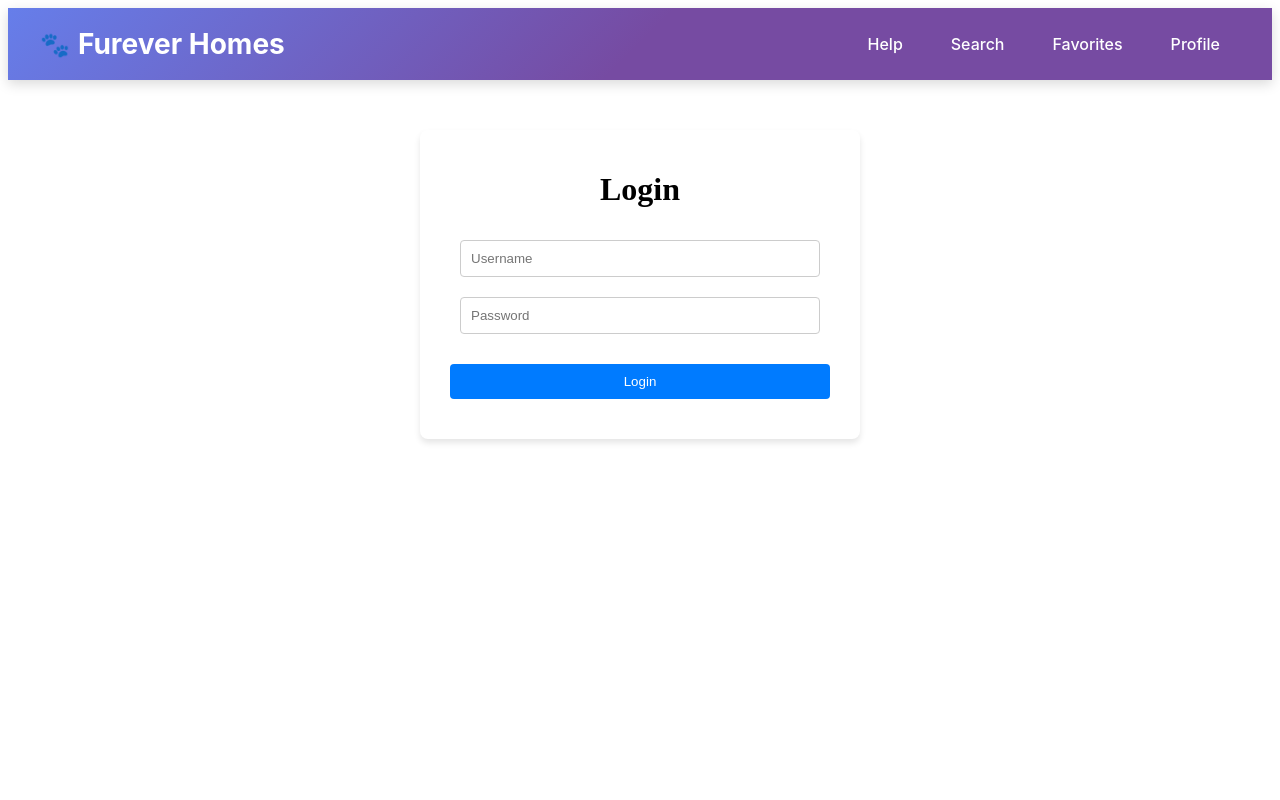
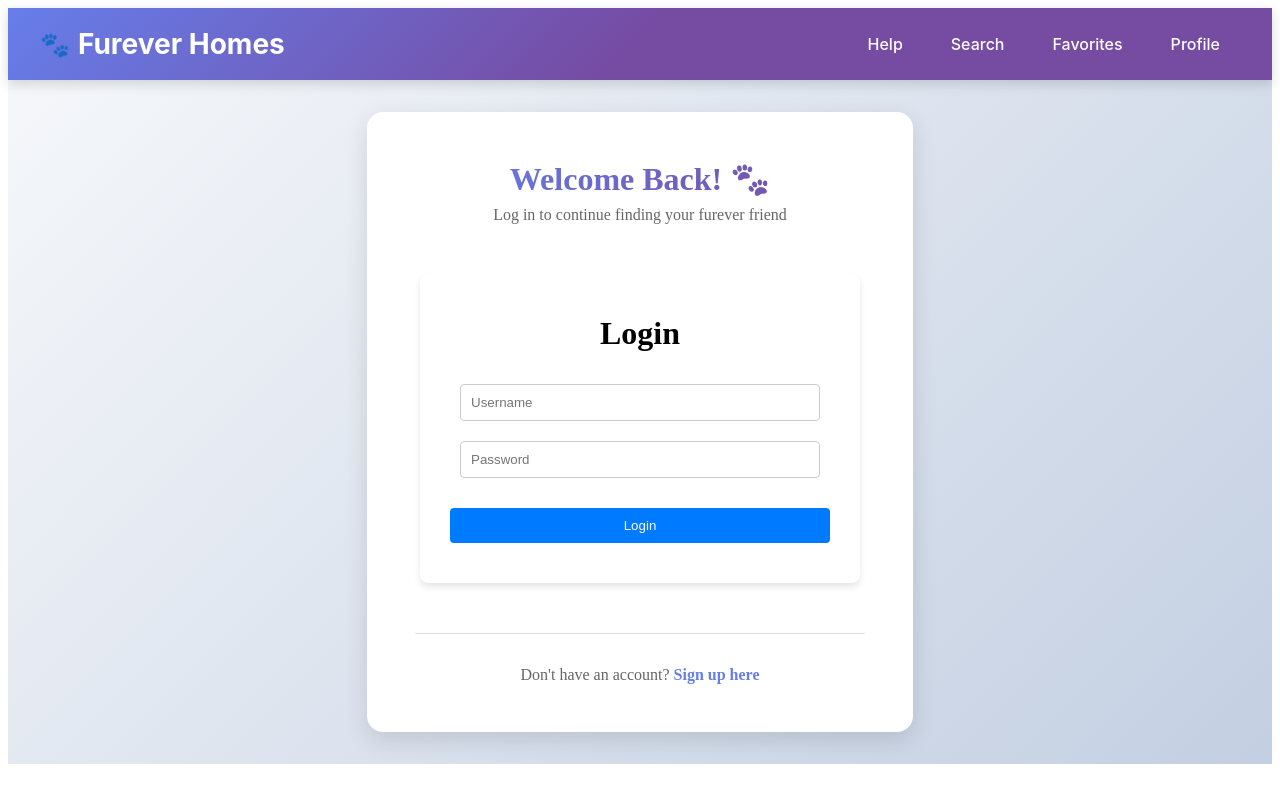
Before and after one commit to kendallacoleman/FureverHomes, a React (Vite) app in the folder frontend/: page /login in a window 1280 px wide. Built offline with nearby package versions, Linux system fonts and the light colour scheme; no server answers.

Commit message:
added buttons so that people can register from log in, log in from register, log out from profile

```diff
--- a/frontend/src/components/FavoriteButton.jsx
+++ b/frontend/src/components/FavoriteButton.jsx
@@ -1,58 +1,67 @@
 import { useState, useEffect } from "react";
 import api from "../api";
+import "../styles/FavoriteButton.css";
 
-export default function FavoriteButton({ petId, petName }) {
-  const [isFavorite, setIsFavorite] = useState(false);
-  const [loading, setLoading] = useState(false);
+export default function FavoriteButton({ petId, petName, initialFavorited = false }) {
+  const [isFavorited, setIsFavorited] = useState(initialFavorited);
+  const [loading, setLoading] = useState(true);
 
+  // Check if pet is favorited on mount
   useEffect(() => {
-    const checkFavorite = async () => {
+    const checkFavoriteStatus = async () => {
       try {
-        const res = await api.get("/favorites/");
-        const favorited = res.data.some((f) => f.pet_id === petId);
-        setIsFavorite(favorited);
-      } catch (error) {
-        console.error("Error fetching favorites:", error);
+        const res = await api.get('/favorites/');
+        const favorites = res.data;
+        const isFav = favorites.some(fav => fav.pet_id === petId);
+        setIsFavorited(isFav);
+      } catch (err) {
+        console.error("Failed to check favorite status:", err);
+      } finally {
+        setLoading(false);
       }
     };
-    checkFavorite();
+
+    checkFavoriteStatus();
   }, [petId]);
 
-  const toggleFavorite = async () => {
-    setLoading(true);
+  const handleToggle = async () => {
     try {
-      if (!isFavorite) {
-        await api.post("/favorites/", { pet_id: petId, pet_name: petName });
-        setIsFavorite(true);
+      if (isFavorited) {
+        // Remove from favorites
+        const res = await api.get('/favorites/');
+        const favorite = res.data.find(fav => fav.pet_id === petId);
+        if (favorite) {
+          await api.delete(`/favorites/${favorite.id}/`);
+        }
       } else {
-        // delete favorite
-        const res = await api.get("/favorites/");
-        const favoriteObj = res.data.find((f) => f.pet_id === petId);
-        if (favoriteObj) {
-          await api.delete(`/favorites/${favoriteObj.id}/`);
-          setIsFavorite(false);
-        }
+        // Add to favorites
+        await api.post('/favorites/', {
+          pet_id: petId,
+          pet_name: petName
+        });
       }
-    } catch (error) {
-      console.error("Error toggling favorite:", error.response || error);
-    } finally {
-      setLoading(false);
+      setIsFavorited(!isFavorited);
+    } catch (err) {
+      console.error("Error toggling favorite:", err);
+      alert("Failed to update favorite. Please try again.");
     }
   };
 
+  if (loading) {
+    return (
+      <button className="favorite-button" disabled>
+        ⏳
+      </button>
+    );
+  }
+
   return (
     <button
-      onClick={toggleFavorite}
-      disabled={loading}
-      style={{
-        backgroundColor: isFavorite ? "#ffcccb" : "#eee",
-        border: "1px solid #999",
-        padding: "8px 12px",
-        borderRadius: "8px",
-        cursor: "pointer",
-      }}
+      className={`favorite-button ${isFavorited ? 'favorited' : ''}`}
+      onClick={handleToggle}
+      title={isFavorited ? "Remove from favorites" : "Add to favorites"}
     >
-      {isFavorite ? "❤️ Favorited" : "🤍 Add to Favorites"}
+      {isFavorited ? '❤️' : '🤍'}
     </button>
   );
 }
--- a/frontend/src/pages/Login.jsx
+++ b/frontend/src/pages/Login.jsx
@@ -1,7 +1,22 @@
-import Form from "../components/Form"
+import Form from "../components/Form";
+import { Link } from "react-router-dom";
+import "../styles/Auth.css";
 
 function Login() {
-    return <Form route="/token/" method="login" />
+    return (
+        <div className="auth-page">
+            <div className="auth-container">
+                <h2 className="auth-title">Welcome Back! 🐾</h2>
+                <p className="auth-subtitle">Log in to continue finding your furever friend</p>
+
+                <Form route="/token/" method="login" />
+
+                <div className="auth-switch">
+                    <p>Don't have an account? <Link to="/register" className="auth-link">Sign up here</Link></p>
+                </div>
+            </div>
+        </div>
+    );
 }
 
-export default Login
+export default Login;
--- a/frontend/src/pages/ProfilePage.jsx
+++ b/frontend/src/pages/ProfilePage.jsx
@@ -1,4 +1,5 @@
 import React, { useEffect, useState } from "react";
+import { useNavigate } from "react-router-dom";
 import api from "../api";
 import "../styles/ProfilePage.css";
 
@@ -9,9 +10,7 @@ export default function ProfilePage() {
   const [loading, setLoading] = useState(false);
   const [message, setMessage] = useState("");
   const [editing, setEditing] = useState(false);
-
-  // Dynamically get BASE_URL from api.js for media URLs
-  const BASE_URL = import.meta.env.VITE_API_URL || "http://localhost:8000";
+  const navigate = useNavigate();
 
   // Fetch profile when component mounts
   useEffect(() => {
@@ -35,7 +34,6 @@ export default function ProfilePage() {
 
     const formData = new FormData();
     formData.append("bio", bio);
-    // if (avatarFile) formData.append("avatar", avatarFile);
 
     if (avatarFile) {
       console.log("Avatar file:", avatarFile);
@@ -45,11 +43,6 @@ export default function ProfilePage() {
     try {
       setLoading(true);
 
-      // const res = await api.patch(`/profiles/me/`, formData, {
-      //   headers: {
-      //     "Content-Type": "multipart/form-data",
-      //   },
-      // });
       const res = await api.patch(`/profiles/me/`, formData);
       setProfile(res.data);
       setMessage("Profile updated successfully!");
@@ -67,6 +60,15 @@ export default function ProfilePage() {
     }
   };
 
+  // Handle logout
+  const handleLogout = () => {
+    // Clear all tokens from localStorage
+    localStorage.clear();
+
+    // Redirect to login page
+    navigate("/login");
+  };
+
   if (!profile) {
     return <div className="profile-page"><p>Loading profile...</p></div>;
   }
@@ -81,7 +83,7 @@ export default function ProfilePage() {
           <img
             src={
               profile.avatar
-                ? `${BASE_URL}${profile.avatar}` // use dynamic BASE_URL
+                ? profile.avatar // Already full URL from serializer
                 : "https://placehold.co/150x150?text=No+Avatar"
             }
             alt="Profile avatar"
@@ -94,14 +96,22 @@ export default function ProfilePage() {
           <p className="profile-username"><strong>Username:</strong> {profile.user?.username}</p>
           <p className="profile-bio"><strong>Bio:</strong> {profile.bio || "No bio yet."}</p>
 
-          {/* Settings Button */}
+          {/* Action Buttons */}
           {!editing && (
+            <div className="profile-actions">
               <button
                 onClick={() => setEditing(true)}
                 className="edit-profile-btn"
               >
                 Settings
               </button>
+              <button
+                onClick={handleLogout}
+                className="logout-btn"
+              >
+                Log Out
+              </button>
+            </div>
           )}
 
           {/* Edit Form */}
--- a/frontend/src/pages/Register.jsx
+++ b/frontend/src/pages/Register.jsx
@@ -1,7 +1,22 @@
-import Form from "../components/Form"
+import Form from "../components/Form";
+import { Link } from "react-router-dom";
+import "../styles/Auth.css";
 
 function Register() {
-    return <Form route="/user/register/" method="register" />
+    return (
+        <div className="auth-page">
+            <div className="auth-container">
+                <h2 className="auth-title">Join FureverHomes! 🐾</h2>
+                <p className="auth-subtitle">Create an account to start finding your perfect pet</p>
+
+                <Form route="/register/" method="register" />
+
+                <div className="auth-switch">
+                    <p>Already have an account? <Link to="/login" className="auth-link">Log in here</Link></p>
+                </div>
+            </div>
+        </div>
+    );
 }
 
-export default Register
+export default Register;
--- /dev/null
+++ b/frontend/src/styles/Auth.css
@@ -0,0 +1,90 @@
+.auth-page {
+  min-height: calc(100vh - 200px);
+  display: flex;
+  align-items: center;
+  justify-content: center;
+  padding: 2rem;
+  background: linear-gradient(135deg, #f5f7fa 0%, #c3cfe2 100%);
+}
+
+.auth-container {
+  max-width: 450px;
+  width: 100%;
+  background: white;
+  padding: 3rem;
+  border-radius: 16px;
+  box-shadow: 0 8px 24px rgba(0, 0, 0, 0.12);
+}
+
+.auth-title {
+  font-size: 2rem;
+  font-weight: 700;
+  text-align: center;
+  margin: 0 0 0.5rem 0;
+  background: linear-gradient(135deg, #667eea 0%, #764ba2 100%);
+  -webkit-background-clip: text;
+  -webkit-text-fill-color: transparent;
+  background-clip: text;
+}
+
+.auth-subtitle {
+  text-align: center;
+  color: #666;
+  margin: 0 0 2rem 0;
+  font-size: 1rem;
+}
+
+.auth-divider {
+  display: flex;
+  align-items: center;
+  gap: 1rem;
+  margin: 2rem 0;
+}
+
+.divider-line {
+  flex: 1;
+  height: 1px;
+  background: #ddd;
+}
+
+.divider-text {
+  color: #999;
+  font-weight: 500;
+  font-size: 0.9rem;
+}
+
+.auth-switch {
+  margin-top: 2rem;
+  text-align: center;
+  padding-top: 2rem;
+  border-top: 1px solid #e0e0e0;
+}
+
+.auth-switch p {
+  color: #666;
+  margin: 0;
+  font-size: 1rem;
+}
+
+.auth-link {
+  color: #667eea;
+  font-weight: 600;
+  text-decoration: none;
+  transition: all 0.2s ease;
+}
+
+.auth-link:hover {
+  color: #764ba2;
+  text-decoration: underline;
+}
+
+/* Responsive */
+@media (max-width: 480px) {
+  .auth-container {
+    padding: 2rem 1.5rem;
+  }
+
+  .auth-title {
+    font-size: 1.75rem;
+  }
+}
--- /dev/null
+++ b/frontend/src/styles/FavoriteButton.css
@@ -0,0 +1,44 @@
+.favorite-button {
+  background: white;
+  border: 2px solid #e0e0e0;
+  border-radius: 8px;
+  padding: 0.75rem;
+  min-width: 48px;
+  cursor: pointer;
+  font-size: 1.5rem;
+  transition: all 0.3s ease;
+  display: flex;
+  align-items: center;
+  justify-content: center;
+}
+
+.favorite-button:hover:not(:disabled) {
+  border-color: #667eea;
+  background: #f8f9ff;
+  transform: scale(1.1);
+}
+
+.favorite-button:disabled {
+  cursor: not-allowed;
+  opacity: 0.5;
+}
+
+.favorite-button.favorited {
+  background: #ffebee;
+  border-color: #ef5350;
+  animation: pulse 0.3s ease;
+}
+
+.favorite-button.favorited:hover {
+  background: #ffcdd2;
+  border-color: #e53935;
+}
+
+@keyframes pulse {
+  0%, 100% {
+    transform: scale(1);
+  }
+  50% {
+    transform: scale(1.2);
+  }
+}
--- a/frontend/src/styles/ProfilePage.css
+++ b/frontend/src/styles/ProfilePage.css
@@ -216,6 +216,60 @@
   margin: 0;
 }
 
+/* --- New/Updated Styles for Logout Button --- */
+
+.profile-actions {
+  /* Ensure buttons are next to each other */
+  display: flex;
+  gap: 1rem;
+  margin-top: 0.5rem;
+  /* Align buttons to the start of the info section */
+  align-self: flex-start;
+}
+
+.logout-btn {
+  /* Inherit general size/shape from edit button */
+  padding: 0.75rem 2rem;
+  border: none;
+  border-radius: 8px;
+  font-size: 1rem;
+  font-weight: 600;
+  cursor: pointer;
+  transition: all 0.3s ease;
+
+  /* Use a red/danger color gradient */
+  background: linear-gradient(135deg, #ff7171 0%, #dd2476 100%);
+  color: white;
+  box-shadow: 0 2px 8px rgba(255, 113, 113, 0.3);
+}
+
+.logout-btn:hover {
+  transform: translateY(-2px);
+  /* Darker shadow on hover */
+  box-shadow: 0 4px 12px rgba(255, 113, 113, 0.4);
+}
+
+.logout-btn:active {
+  transform: translateY(0);
+}
+
+/* --- Responsive Adjustments --- */
+
+@media (max-width: 768px) {
+    .profile-actions {
+        /* On small screens, stack the buttons vertically */
+        flex-direction: column;
+        width: 100%;
+        gap: 0.75rem;
+    }
+
+    .logout-btn {
+      /* Make the button full width on mobile */
+      width: 100%;
+      text-align: center;
+    }
+}
+
 .profile-message {
   background: #e8f5e9;
   color: #2e7d32;
```
Lines whose indentation alone changed are shown as unchanged.
